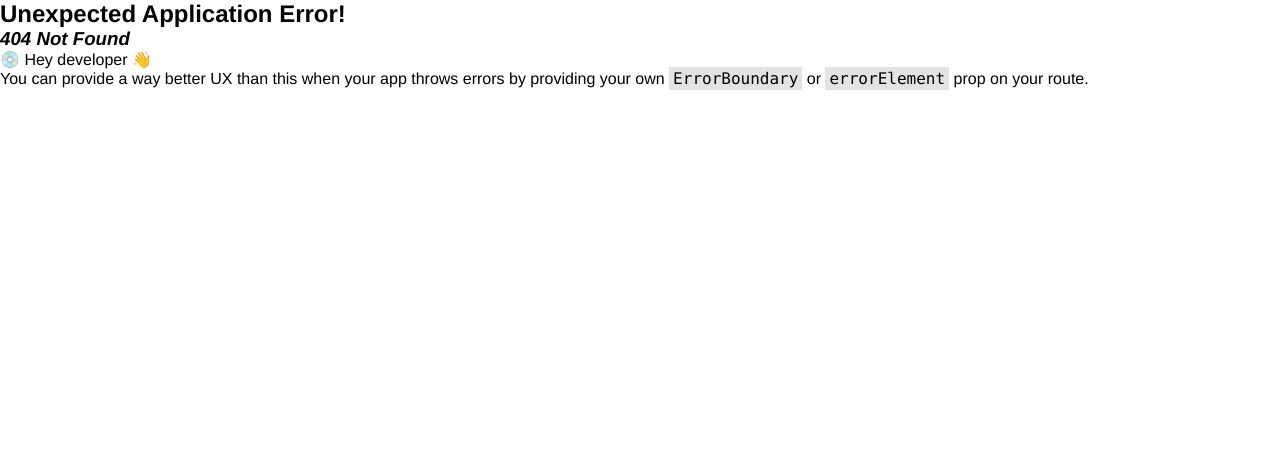
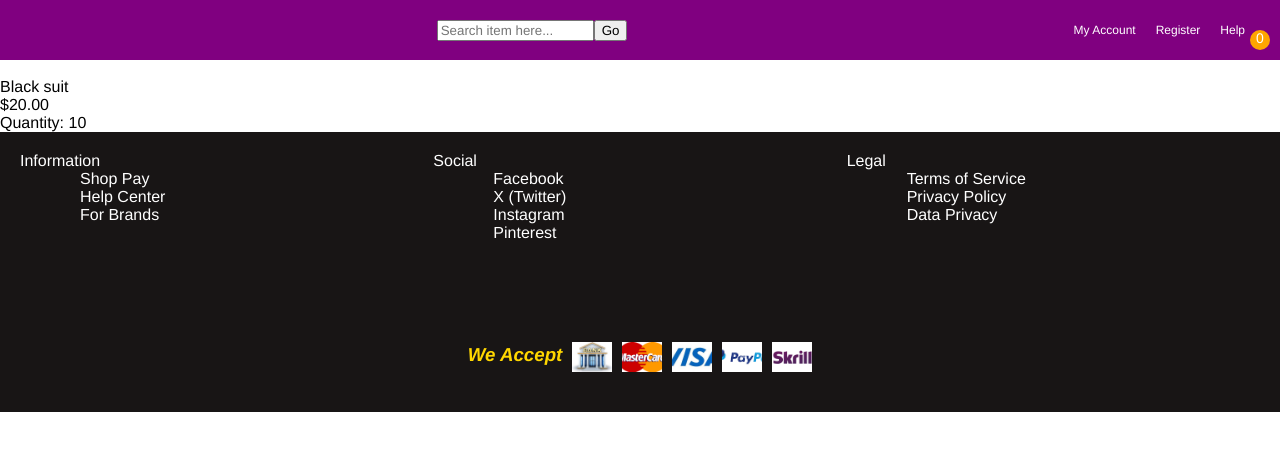
Before and after one commit to Tetka3/np-ecommerce, a React (Create React App) app: page /np-ecommerce/cart in a window 1280 px wide. Before the commit this address had no page. Shown: the top 450 px of the page. Built offline with nearby package versions, Linux system fonts and the light colour scheme.

Commit message:
first commit

```diff
--- a/src/App.jsx
+++ b/src/App.jsx
@@ -5,14 +5,14 @@ import {
   RouterProvider,
 } from "react-router-dom";
 import Home from './pages/Home';
-// import Cart from "./pages/Cart";
+import Cart from "./pages/Cart";
 import Login from "./pages/Login";
 
 const router = createBrowserRouter(
   createRoutesFromElements(
     <>
       <Route path='/np-ecommerce' element={<Home />} />
-      {/* <Route path="/np-ecommerce/cart" element={<Cart />} />      */}
+      <Route path="/np-ecommerce/cart" element={<Cart />} />
       <Route path="/np-ecommerce/login" element={<Login />} />
     </>
   )
```
